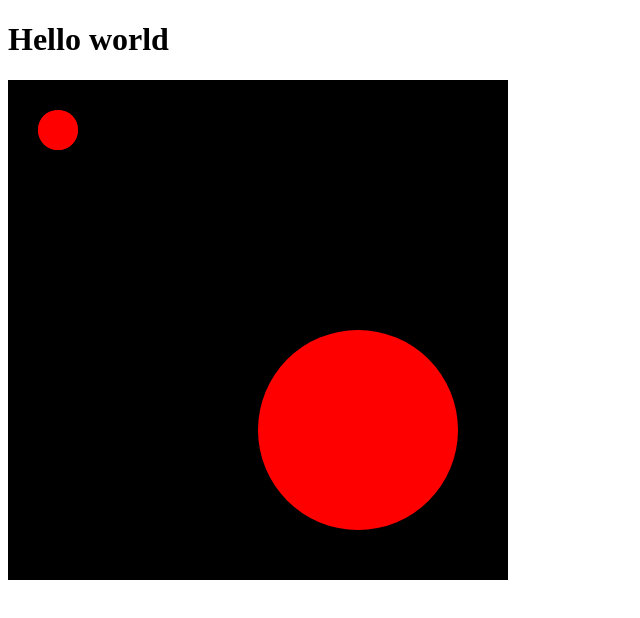
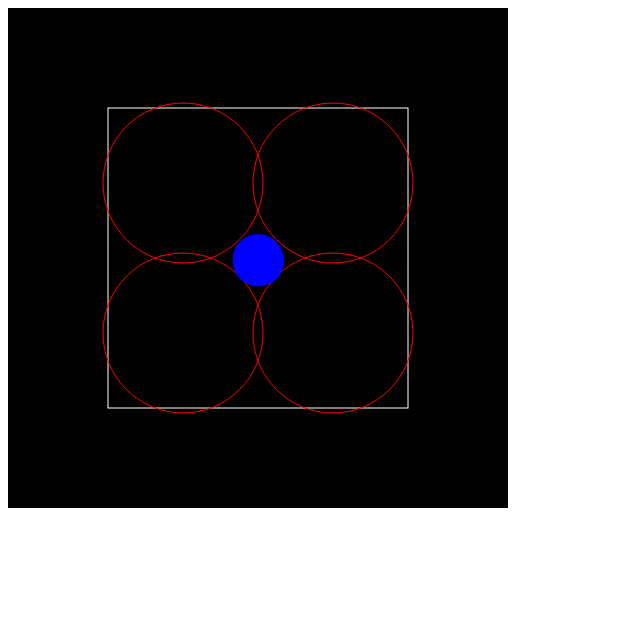
Before and after one commit to sat0yu/collaborative-sensing-simulator, a React (Vite) app: page / in a window 1280 px wide. Shown: the top 618 px of the page, without its empty margins (0-640 px from the left). Built offline with nearby package versions, Linux system fonts and the light colour scheme.

Commit message:
crete Room and Resident and implement random work

```diff
--- a/src/app.tsx
+++ b/src/app.tsx
@@ -1,17 +1,30 @@
-import React, { useEffect, useRef } from "react";
+import React, { useEffect, useMemo, useRef } from "react";
 
 interface CanvasProps {
   width: number;
   height: number;
-  objects: Object[];
+  resident: Resident;
+  room: Room;
+  sensors: Sensor[];
 }
 
 const Canvas: React.FunctionComponent<CanvasProps> = ({
   height,
   width,
-  objects,
+  resident,
+  room,
+  sensors,
 }) => {
   const ref = useRef<HTMLCanvasElement | null>(null);
+
+  const [minPoint, maxPoint] = useMemo(
+    () =>
+      [
+        { x: 0, y: 0 },
+        { x: width, y: height },
+      ] as const,
+    [height, width]
+  );
 
   useEffect(() => {
     const canvas = ref.current;
@@ -26,7 +39,10 @@ const Canvas: React.FunctionComponent<CanvasProps> = ({
     ctx.canvas.width = width;
     ctx.fillStyle = "#000000";
     ctx.fillRect(0, 0, width, height);
-  }, [ref, height, width]);
+
+    room.draw(ctx);
+    sensors.forEach((s) => s.draw(ctx));
+  }, [ref, height, width, sensors]);
 
   useEffect(() => {
     const canvas = ref.current;
@@ -37,14 +53,120 @@ const Canvas: React.FunctionComponent<CanvasProps> = ({
     if (ctx == null) {
       throw new Error("context not found");
     }
-    objects.forEach((obj) => obj.draw(ctx));
-  }, [ref, objects]);
+    const timer = setInterval(() => {
+      resident.move(minPoint, maxPoint);
+      resident.draw(ctx);
+    }, 1000);
+    return () => clearInterval(timer);
+  }, [ref, resident, minPoint, maxPoint]);
 
   return <canvas ref={ref} />;
 };
 
 interface Object {
   draw(ctx: CanvasRenderingContext2D): void;
+}
+
+interface Point {
+  x: number;
+  y: number;
+}
+
+interface BoundingCircle {
+  center: Point;
+  radius: number;
+}
+
+interface ResidentProps extends BoundingCircle {
+  color: string;
+}
+class Resident implements Object {
+  static vectors = [
+    [0, -1] as const,
+    [0, +1] as const,
+    [-1, 0] as const,
+    [+1, 0] as const,
+  ];
+
+  private center: ResidentProps["center"];
+  private radius: ResidentProps["radius"];
+  private color: ResidentProps["color"];
+  private lastDirection: number;
+
+  public constructor({ center, radius, color }: ResidentProps) {
+    this.center = center;
+    this.radius = radius;
+    this.color = color;
+    this.lastDirection = 0;
+  }
+
+  public draw(ctx: CanvasRenderingContext2D) {
+    ctx.save();
+    ctx.beginPath();
+    ctx.fillStyle = this.color;
+    ctx.arc(this.center.x, this.center.y, this.radius, 0, Math.PI * 2, true);
+    ctx.fill();
+    ctx.restore();
+  }
+
+  public move({ x: minX, y: minY }: Point, { x: maxX, y: maxY }: Point) {
+    const direction = Math.floor(Math.random() * (Resident.vectors.length + 1));
+    const [dx, dy] = [
+      ...Resident.vectors,
+      Resident.vectors[this.lastDirection],
+    ][direction];
+    this.lastDirection =
+      direction < Resident.vectors.length ? direction : this.lastDirection;
+    const newX = this.center.x + dx;
+    const newY = this.center.y + dy;
+    console.log(dx, dy);
+    if (minX < newX && newX < maxX) {
+      this.center.x += dx;
+    }
+    if (minY < newY && newY < maxY) {
+      this.center.y += dy;
+    }
+    console.log(this.center);
+  }
+}
+
+interface RoomProps {
+  topLeft: Point;
+  bottomRight: Point;
+  color: string;
+}
+class Room implements Object {
+  private topLeft: RoomProps["topLeft"];
+  private bottomRight: RoomProps["bottomRight"];
+  private color: RoomProps["color"];
+
+  public constructor({ topLeft, bottomRight, color }: RoomProps) {
+    this.topLeft = topLeft;
+    this.bottomRight = bottomRight;
+    this.color = color;
+  }
+
+  public draw(ctx: CanvasRenderingContext2D) {
+    ctx.save();
+    ctx.beginPath();
+    ctx.strokeStyle = this.color;
+    ctx.strokeRect(
+      this.topLeft.x,
+      this.topLeft.y,
+      this.bottomRight.x - this.topLeft.x,
+      this.bottomRight.y - this.topLeft.y
+    );
+    ctx.restore();
+  }
+
+  public cover({ center: { x, y } }: BoundingCircle) {
+    return (
+      this.topLeft.x < x &&
+      x < this.bottomRight.x &&
+      this.bottomRight.y < y &&
+      y < this.topLeft.y
+    );
+  }
 }
 
 interface SensorProps {
@@ -68,25 +190,46 @@ class Sensor implements Object {
 
   public draw(ctx: CanvasRenderingContext2D) {
     ctx.save();
-    ctx.fillStyle = this.color;
+    ctx.beginPath();
+    ctx.strokeStyle = this.color;
     ctx.arc(this.x, this.y, this.r, 0, Math.PI * 2, true);
-    ctx.fill();
+    ctx.stroke();
     ctx.restore();
+  }
+
+  public probe({ center, radius }: BoundingCircle) {
+    return (
+      Math.pow(this.r - radius, 2) >=
+      Math.pow(this.x - center.x, 2) + Math.pow(this.y - center.y, 2)
+    );
   }
 }
 
 export const App = () => {
+  const resident = new Resident({
+    center: { x: 250, y: 250 },
+    radius: 25,
+    color: "blue",
+  });
+  const room = new Room({
+    topLeft: { x: 100, y: 100 },
+    bottomRight: { x: 400, y: 400 },
+    color: "white",
+  });
+  const sensors = [
+    new Sensor({ x: 175, y: 175, r: 80, color: "red" }),
+    new Sensor({ x: 325, y: 175, r: 80, color: "red" }),
+    new Sensor({ x: 175, y: 325, r: 80, color: "red" }),
+    new Sensor({ x: 325, y: 325, r: 80, color: "red" }),
+  ];
+
   return (
-    <>
-      <h1>Hello world</h1>
-      <Canvas
-        width={500}
-        height={500}
-        objects={[
-          new Sensor({ x: 50, y: 50, r: 20, color: "red" }),
-          new Sensor({ x: 350, y: 350, r: 100, color: "red" }),
-        ]}
-      />
-    </>
+    <Canvas
+      width={500}
+      height={500}
+      resident={resident}
+      room={room}
+      sensors={sensors}
+    />
   );
 };
```
